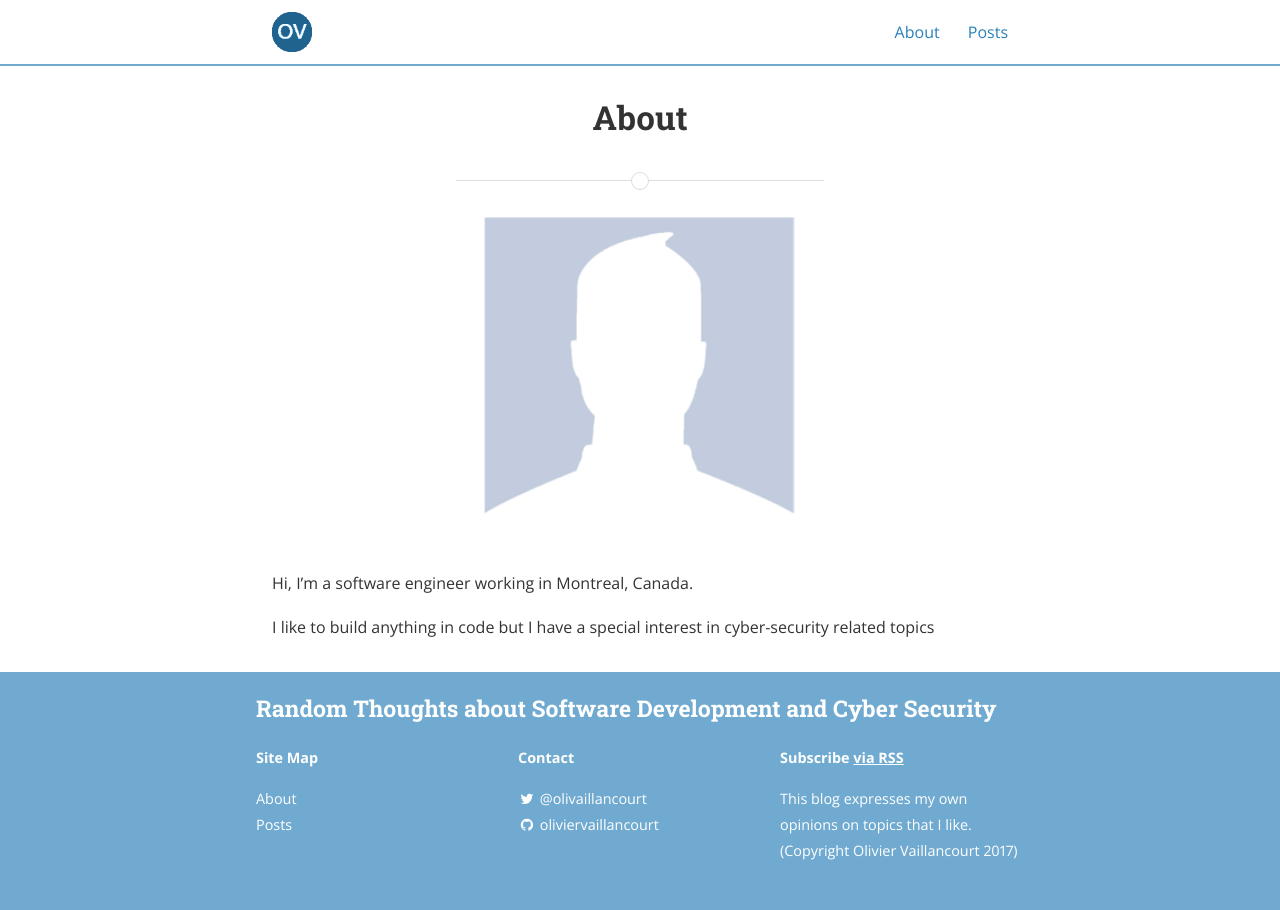
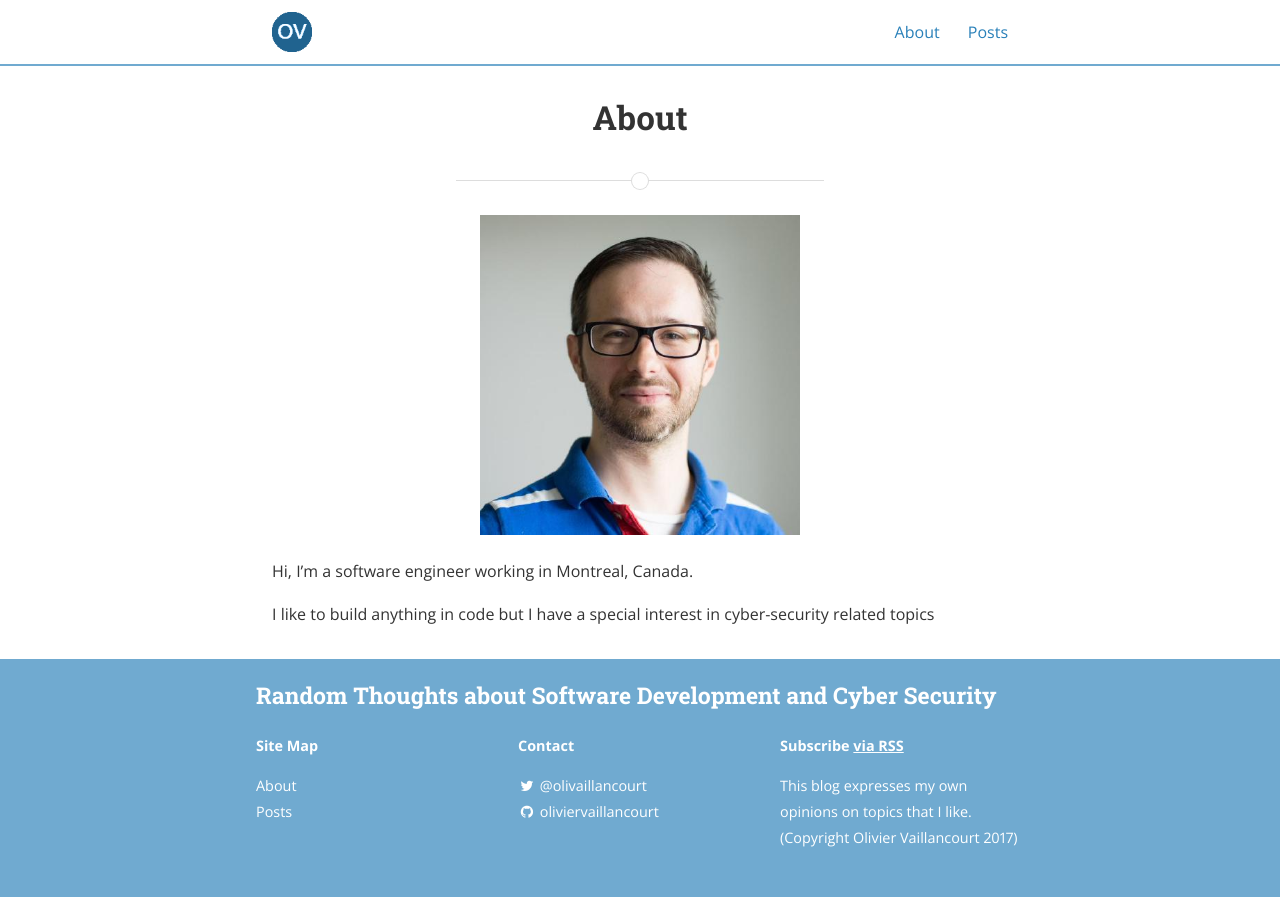
Before and after one commit to oliviervaillancourt/blog, a Jekyll site: the page built from about.md, in a window 1280 px wide. Built offline with Jekyll 4.4.1, drawn with Linux system fonts in a browser that asks for light colours; nearby versions of some CDN libraries.

Commit message:
Update about.md

```diff
--- a/about.md
+++ b/about.md
@@ -4,7 +4,7 @@
 permalink: /about/
 ---
 
-<img src="{{ site.baseurl }}/assets/profile-placeholder.gif" title="Profile Picture" class="profile">
+<img src="{{ site.baseurl }}/assets/me_small_res.jpg" title="Profile Picture" class="profile">
 
 Hi, I'm a software engineer working in Montreal, Canada.
 
```
